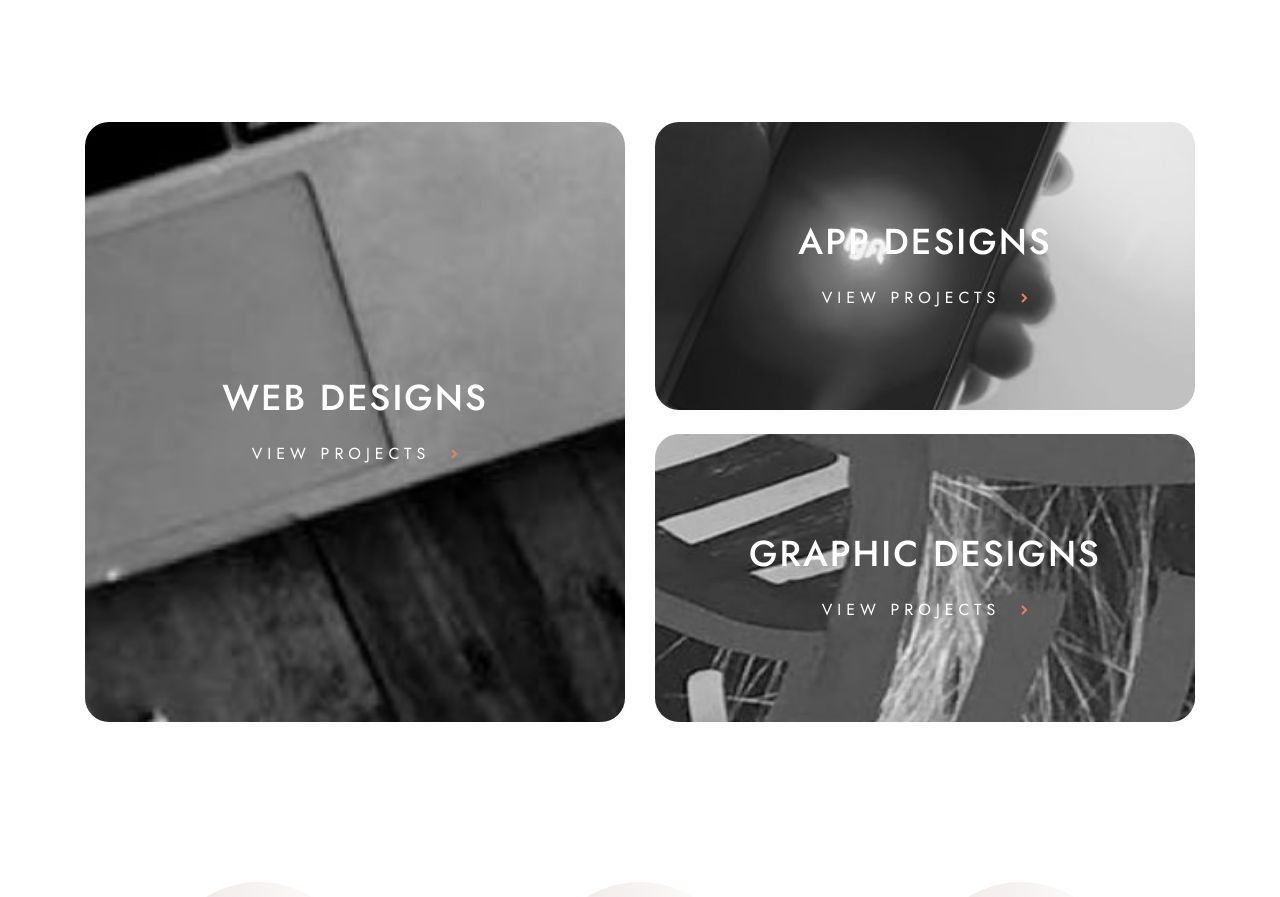
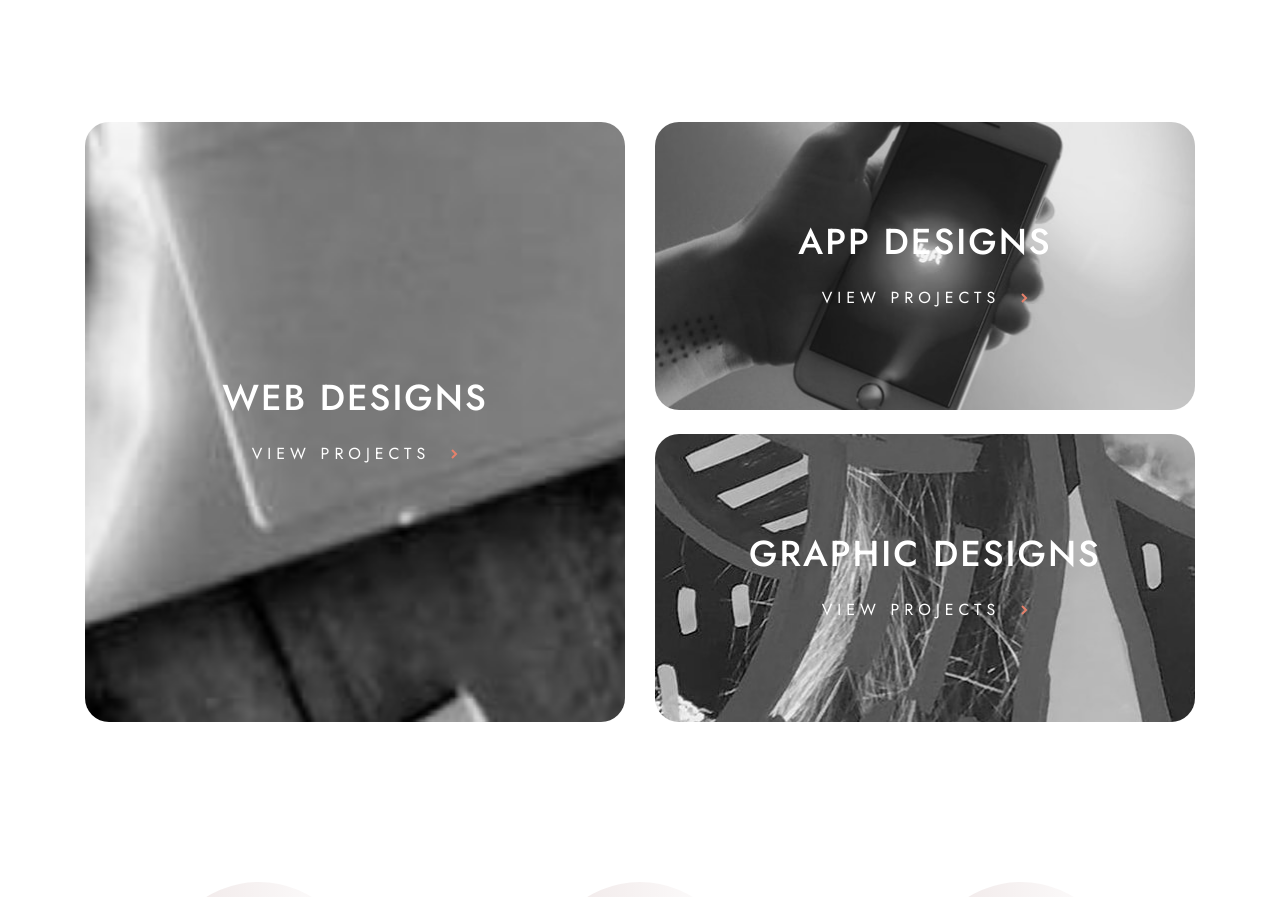
Before and after one commit to zetmosoma10/designo, a React (Vite) app: page / in a window 1280 px wide. Shown: the part 760-1657 px from the top of the page. Built offline with nearby package versions, Linux system fonts and the light colour scheme.

Commit message:
refactor-fix resolution switch on Design card show for images on tablet and desktop

```diff
--- a/src/components/DesignsShowGrid.tsx
+++ b/src/components/DesignsShowGrid.tsx
@@ -7,23 +7,23 @@ const DesignsShowGrid = () => {
         title="Web Designs"
         to="/web-designs"
         mobileBgImg="bg-webMobileImg"
-        tabletBgImg="md:bg-webTabletImg"
-        desktopBgImg="lg:bg-webDesktopLargeImg"
+        tabletBgImg="bg-webTabletImg"
+        desktopBgImg="bg-webDesktopLargeImg"
       />
       <div className="grid gap-y-6">
         <DesignShowCard
           title="App Designs"
           to="/app-designs"
           mobileBgImg="bg-appMobileImg"
-          tabletBgImg="md:bg-appTabletImg"
-          desktopBgImg="lg:bg-appDesktopImg"
+          tabletBgImg="bg-appTabletImg"
+          desktopBgImg="bg-appDesktopImg"
         />
         <DesignShowCard
           title="Graphic Designs"
           to="/graphic-designs"
           mobileBgImg="bg-graphicMobileImg"
-          tabletBgImg="md:bg-graphicTabletImg"
-          desktopBgImg="lg:bg-graphicDesktopImg"
+          tabletBgImg="bg-graphicTabletImg"
+          desktopBgImg="bg-graphicDesktopImg"
         />
       </div>
     </section>
```
